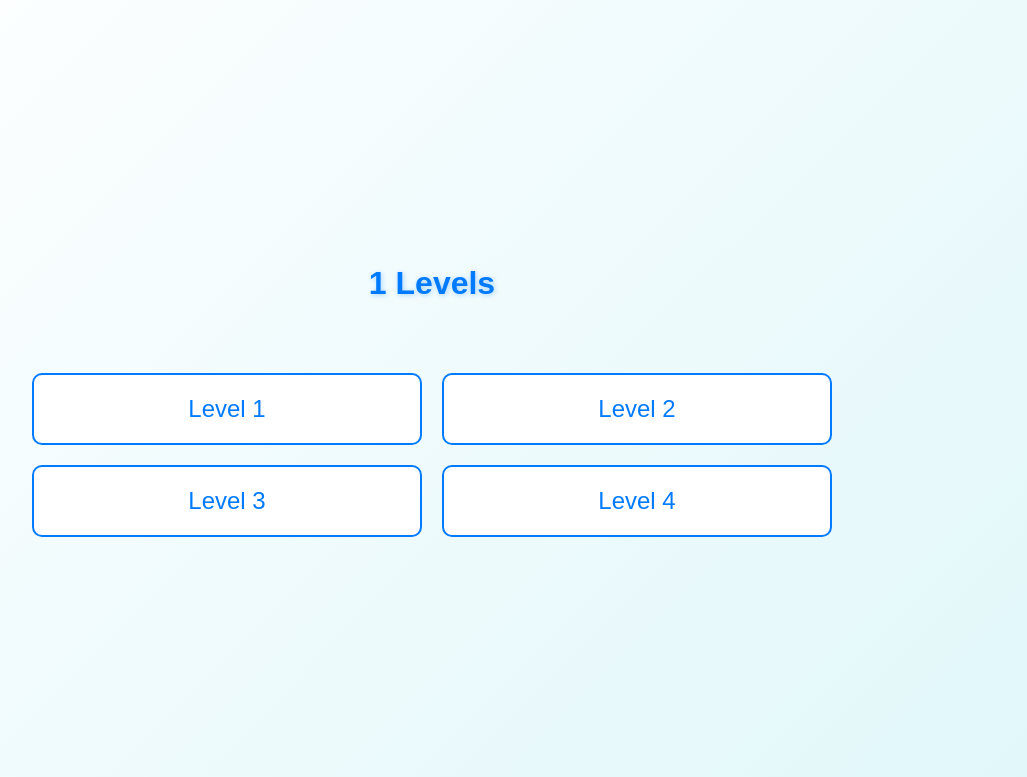
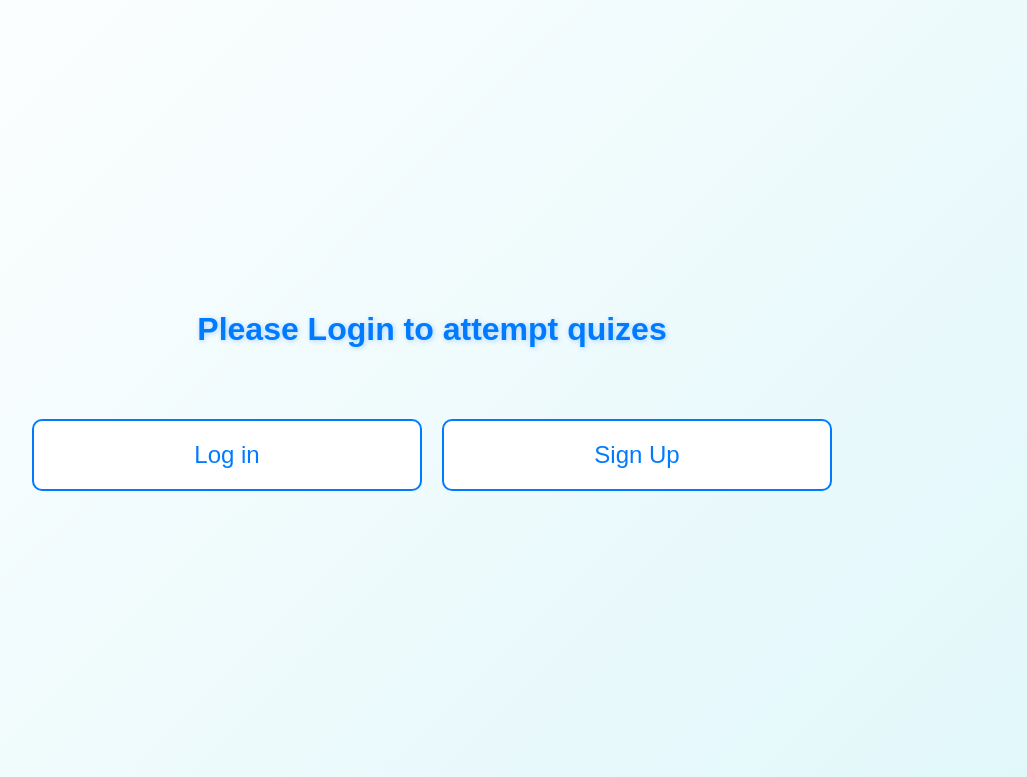
Before and after one commit to ShwaasAWahal/MindQuestor, a Flask app: page /subjects/1 in a window 1280 px wide. Shown: the top 777 px of the page, without its empty margins (208-1235 px from the left). Run offline with Flask 3, Linux system fonts and the light colour scheme.

Commit message:
Add files via upload

```diff
--- a/templates/subject.html
+++ b/templates/subject.html
@@ -1,21 +1,34 @@
 <!DOCTYPE html>
 <html lang="en">
+
 <head>
     <meta charset="UTF-8">
     <meta name="viewport" content="width=device-width, initial-scale=1.0">
     <title>MindQuestor - {{subject.capitalize()}}</title>
     <link rel="stylesheet" href="{{url_for('static' , filename = 'subjects.css')}}">
 </head>
+
 <body>
     <header>
-        <h1>{{ subject.capitalize() }} Levels</h1>
+        <h1>
+            {% if current_user.is_authenticated %}
+                {{ subject.capitalize() }} Levels
+            {% else %}
+                Please Login to attempt quizes
+            {% endif %} </h1>
     </header>
     <div class="level-container">
-        <!-- Links to different levels in Math -->
-        <a href="/subjects/{{subject}}/1" class="level-box">Level 1</a>
-        <a href="/subjects/{{subject}}/2"  class="level-box">Level 2</a>
-        <a href="/subjects/{{subject}}/3"  class="level-box">Level 3</a>
-        <a href="/subjects/{{subject}}/4"  class="level-box">Level 4</a>
+        {% if current_user.is_authenticated %}
+            <!-- Links to different levels in Math -->
+            <a href="/subjects/{{subject}}/1" class="level-box">Level 1</a>
+            <a href="/subjects/{{subject}}/2" class="level-box">Level 2</a>
+            <a href="/subjects/{{subject}}/3" class="level-box">Level 3</a>
+            <a href="/subjects/{{subject}}/4" class="level-box">Level 4</a>
+        {% else %}
+            <a href="{{url_for('LogIn')}}" class="level-box">Log in</a>
+            <a href="{{url_for('SignUp')}}" class="level-box">Sign Up</a>
+        {% endif %}
     </div>
 </body>
+
 </html>
```
